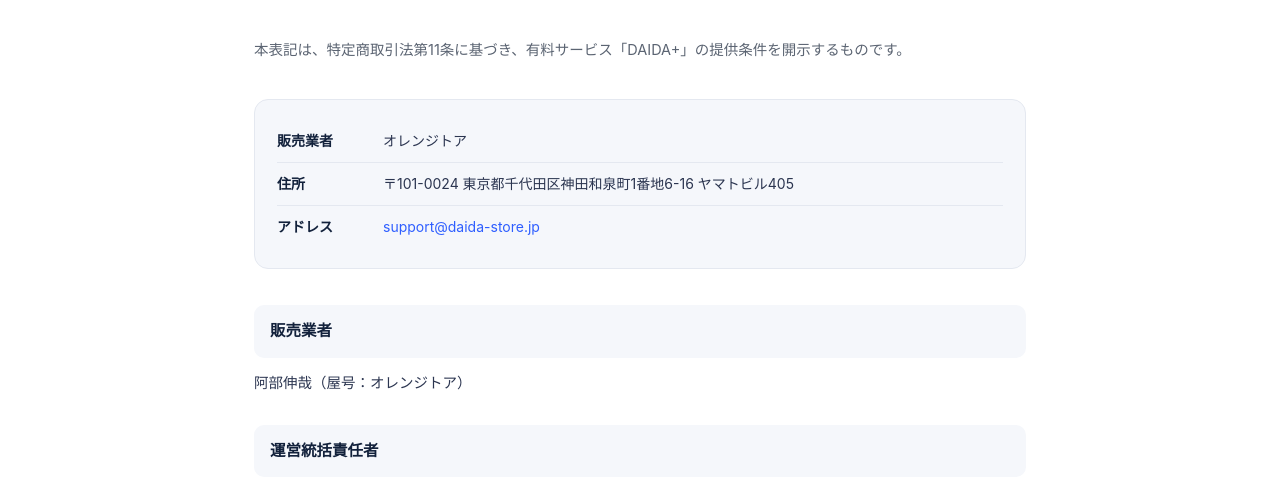
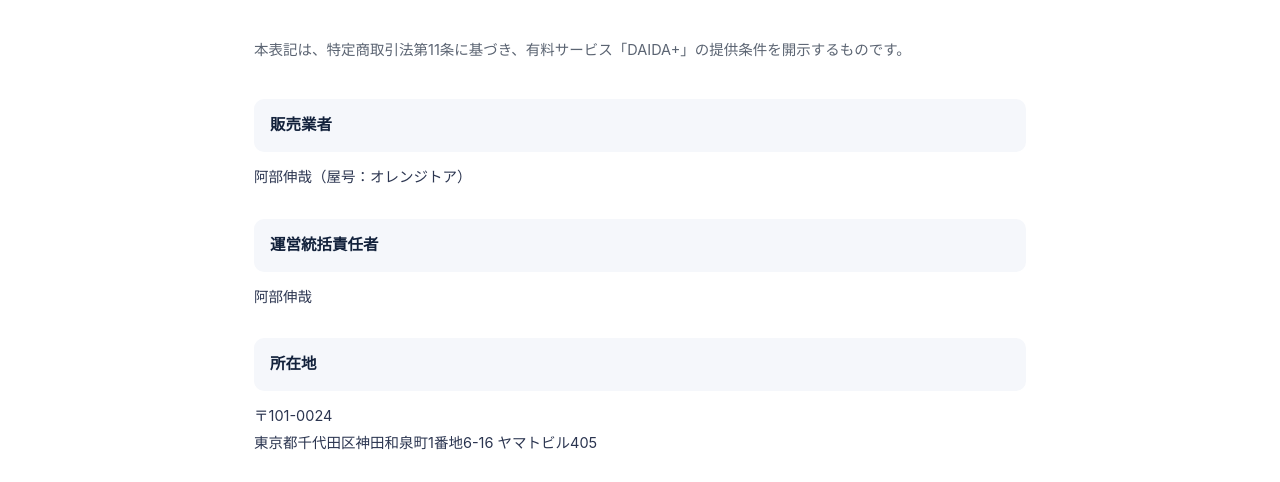
Before and after one commit to makuro3688/daida-plus-lp, a plain HTML site: page tokushoho.html in a window 1280 px wide. Shown: the part 301-783 px from the top of the page. Drawn offline with Linux system fonts and the light colour scheme.

Commit message:
Remove duplicate business information

```diff
--- a/tokushoho.html
+++ b/tokushoho.html
@@ -55,19 +55,6 @@
 
   main{padding-bottom:80px;}
   .intro{font-size:14.5px;color:var(--gray);margin-bottom:36px;}
-  .summary-box{
-    background:var(--gray-light);border:1px solid var(--border);border-radius:14px;
-    padding:20px 22px;margin-bottom:36px;
-  }
-  .summary-row{display:flex;gap:16px;padding:8px 0;font-size:14px;}
-  .summary-row + .summary-row{border-top:1px solid var(--border);}
-  .summary-label{flex:0 0 90px;font-weight:700;color:var(--navy);}
-  .summary-row span:last-child{color:#2b3550;}
-  @media (max-width:560px){
-    .summary-row{flex-direction:column;gap:2px;}
-    .summary-label{flex:none;}
-  }
-
   .chapter{
     font-size:13px;font-weight:800;color:var(--teal);letter-spacing:1px;
     margin:44px 0 18px;
@@ -120,11 +107,6 @@
 
   <main>
 <p class="intro">本表記は、特定商取引法第11条に基づき、有料サービス「DAIDA+」の提供条件を開示するものです。</p>
-<div class="summary-box">
-<div class="summary-row"><span class="summary-label">販売業者</span><span>オレンジトア</span></div>
-<div class="summary-row"><span class="summary-label">住所</span><span>〒101-0024 東京都千代田区神田和泉町1番地6-16 ヤマトビル405</span></div>
-<div class="summary-row"><span class="summary-label">アドレス</span><span><a href="mailto:support@daida-store.jp">support@daida-store.jp</a></span></div>
-</div>
 <h2 class="field">販売業者</h2>
 <p>阿部伸哉（屋号：オレンジトア）</p>
 <h2 class="field">運営統括責任者</h2>
```
